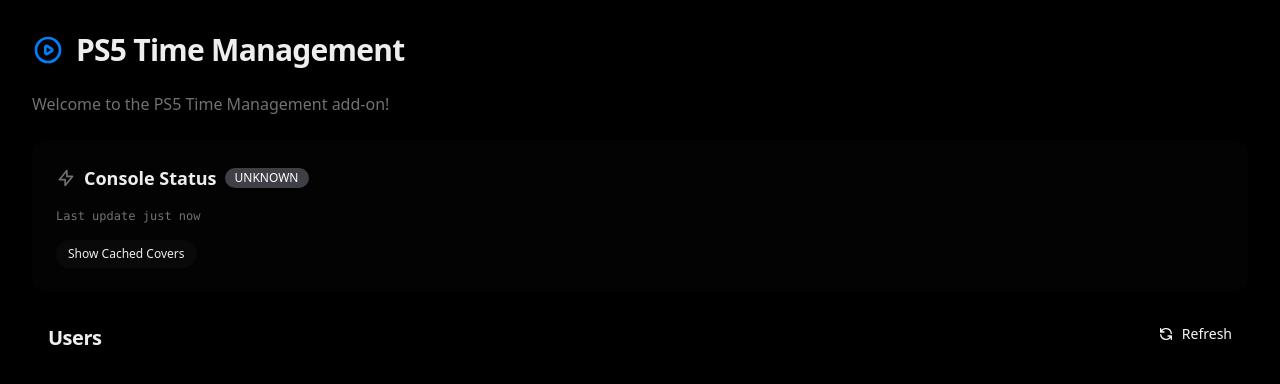
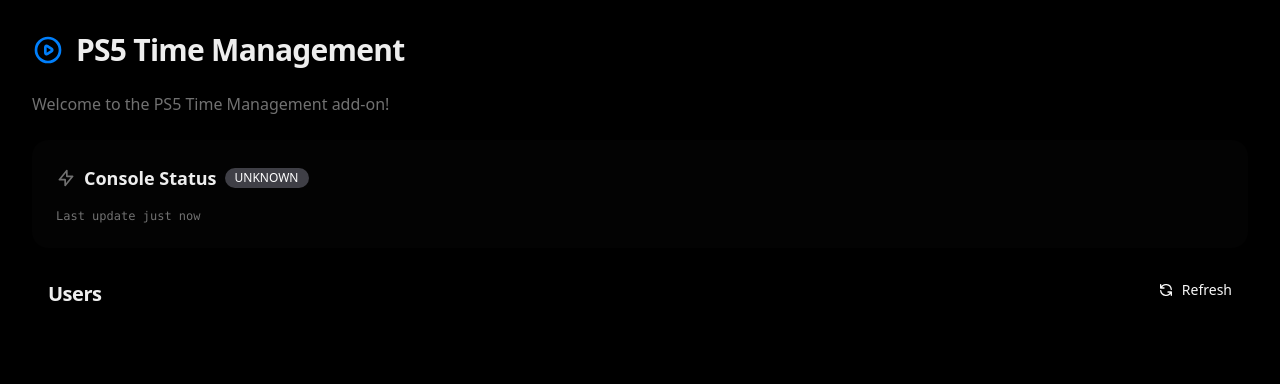
Before and after one commit to willcm/ps5-time-management, a Flask app: page / in a window 1280 px wide. Shown: the top 384 px of the page. Run offline with Flask 3, Linux system fonts and the light colour scheme; data that the repository does not hold is empty; style sheets or scripts are compiled from the project's sources; some libraries are stand-ins or nearby versions.

Commit message:
UI: remove temporary 'Show Cached Covers' from home page; bump to v2.8.9

```diff
--- a/addons/ps5_time_management/config.yaml
+++ b/addons/ps5_time_management/config.yaml
@@ -1,5 +1,5 @@
 name: PS5 Time Management
-version: 2.8.8
+version: 2.8.9
 slug: ps5_time_management
 description: Track and manage PS5 playtime with user authentication, time limits, and parental controls
 url: https://github.com/willcm/ps5-time-management
--- a/addons/ps5_time_management/templates/index.html
+++ b/addons/ps5_time_management/templates/index.html
@@ -41,10 +41,7 @@
             <div class="text-xs text-muted-foreground font-mono">Last update <span id="last-update">—</span></div>
           </div>
         </div>
-        <div class="mt-4">
-          <button id="toggle-cache" class="inline-flex items-center gap-2 rounded-full bg-secondary/80 hover:bg-secondary px-3 py-1.5 text-xs font-medium">Show Cached Covers</button>
-          <div id="cache-grid" class="hidden mt-3 grid grid-cols-2 sm:grid-cols-3 md:grid-cols-5 lg:grid-cols-8 gap-3"></div>
-        </div>
+
       </div>
 
       <div class="space-y-4">
@@ -193,26 +190,7 @@
 
     fetchStatus(); loadUsers(); setInterval(fetchStatus, 15000);
 
-    // === Temporary cache viewer ===
-    const toggleBtn = document.getElementById('toggle-cache');
-    const cacheGrid = document.getElementById('cache-grid');
-    async function loadCache(){
-      try{
-        const r = await fetch('./api/images');
-        const j = await r.json();
-        const list = (j && j.images) || [];
-        cacheGrid.innerHTML = list.map(n => `
-          <div class="bg-secondary/30 rounded-lg p-2 text-center">
-            <img src="./images/${n}" alt="${n}" class="w-full h-24 object-cover rounded" onerror="this.parentElement.textContent='${n}'">
-            <div class="mt-1 text-[10px] text-muted-foreground truncate" title="${n}">${n}</div>
-          </div>
-        `).join('');
-      }catch(e){ cacheGrid.innerHTML = '<div class="text-xs text-muted-foreground">Failed to load cache</div>'; }
-    }
-    toggleBtn.addEventListener('click', async ()=>{
-      if (cacheGrid.classList.contains('hidden')){ await loadCache(); cacheGrid.classList.remove('hidden'); toggleBtn.textContent='Hide Cached Covers'; }
-      else { cacheGrid.classList.add('hidden'); toggleBtn.textContent='Show Cached Covers'; }
-    });
+    // Removed temporary cache viewer
   </script>
 </body>
 </html>
```
